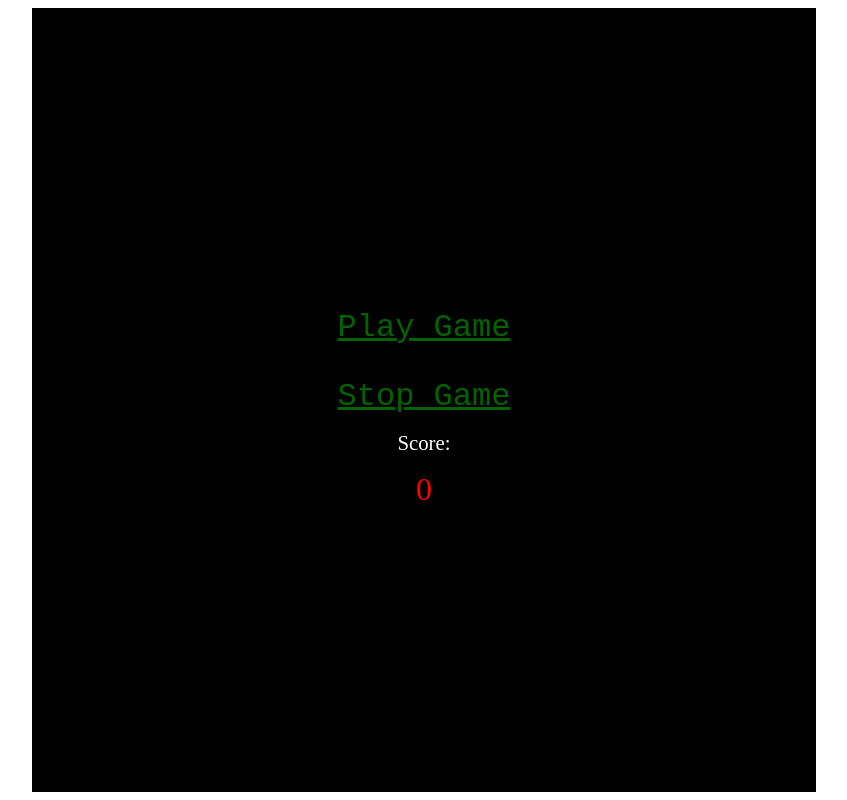
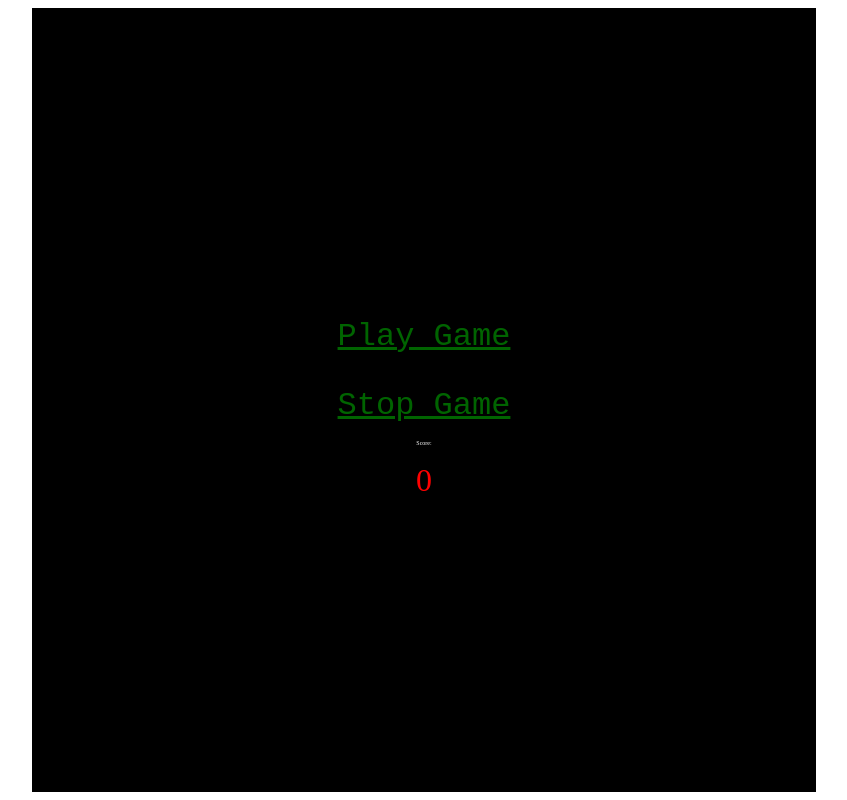
Before and after one commit to kelibst/javascript-snake-game, a plain HTML site: page src/index.html in a window 1280 px wide. Shown: the whole page, without its empty margins (216-1063 px from the left). Drawn offline with Linux system fonts and the light colour scheme; files whose address does not match are found by name.

```diff
--- a/src/styles/style.css
+++ b/src/styles/style.css
@@ -49,6 +49,6 @@
   margin: 1rem;
 }
 span.score {
-  font-size: 1.3rem;
+  font-size: 13%;
   color: white;
 }
```
